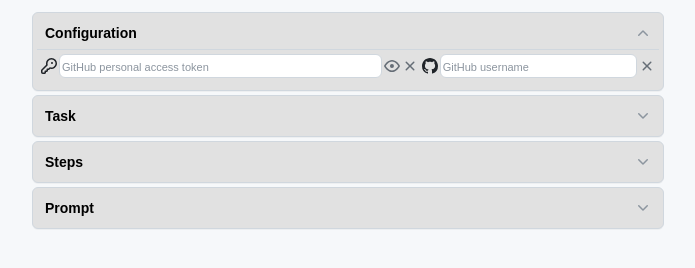
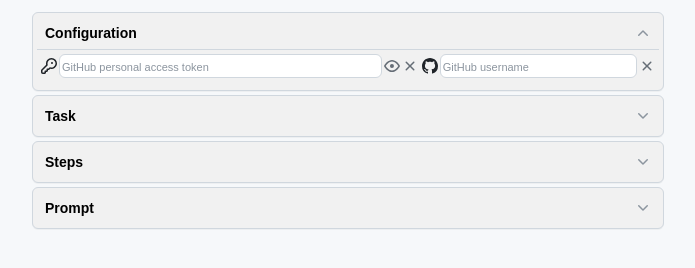
Before and after one commit to Paumen/agent_prompt, a website built with Vite: page src/index.html in a window 1280 px wide. Shown: the whole page, without its empty margins (292-987 px from the left). Built offline with nearby package versions, Linux system fonts and the light colour scheme.

Commit message:
update variables.css

```diff
--- a/src/css/variables.css
+++ b/src/css/variables.css
@@ -2,7 +2,7 @@
   color-scheme: light dark;
 
   --shell: light-dark(#f6f8fa, #010409);
-  --bg: light-dark(#e1e1e1, #0d1117);
+  --bg: light-dark(#f1f1f1, #0d1117);
   --bg-raised: light-dark(#ffffff, #161b22);
   --bg-inset: light-dark(#eeeeee, #010409);
 
```
